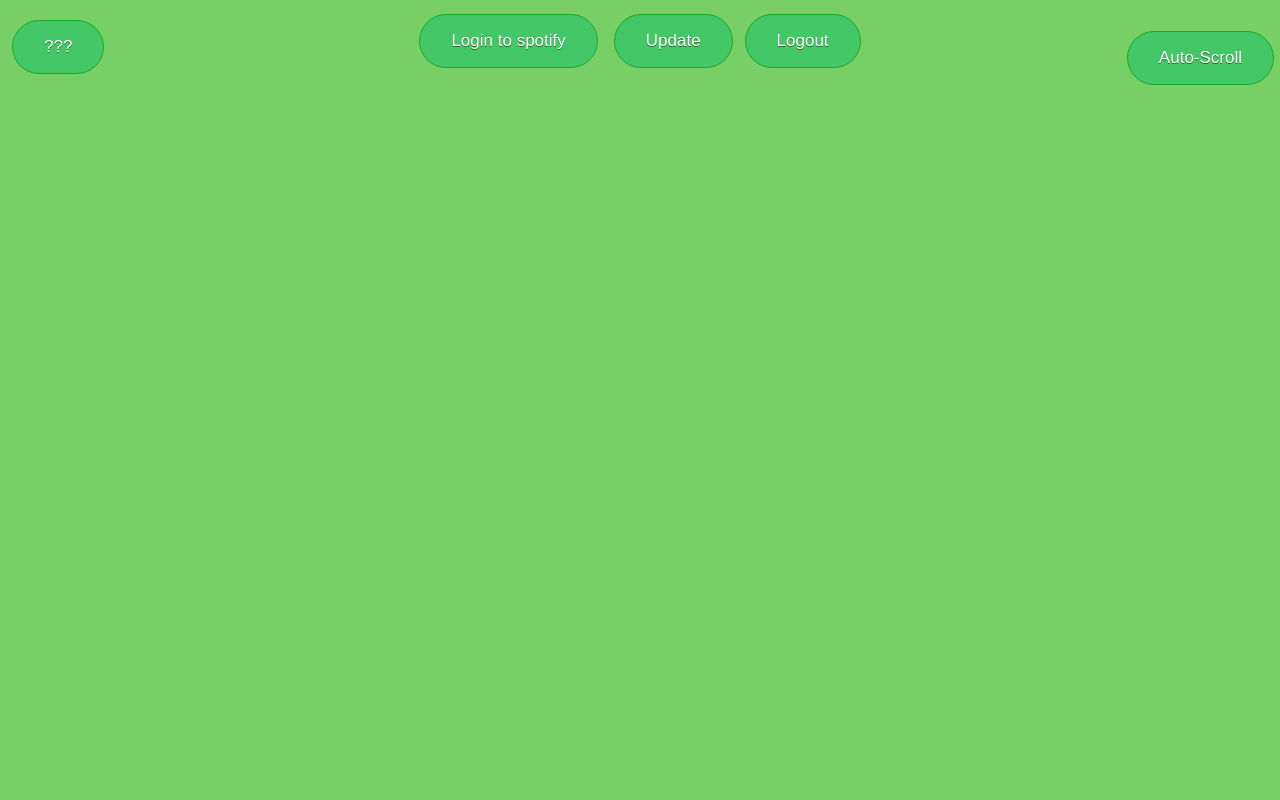
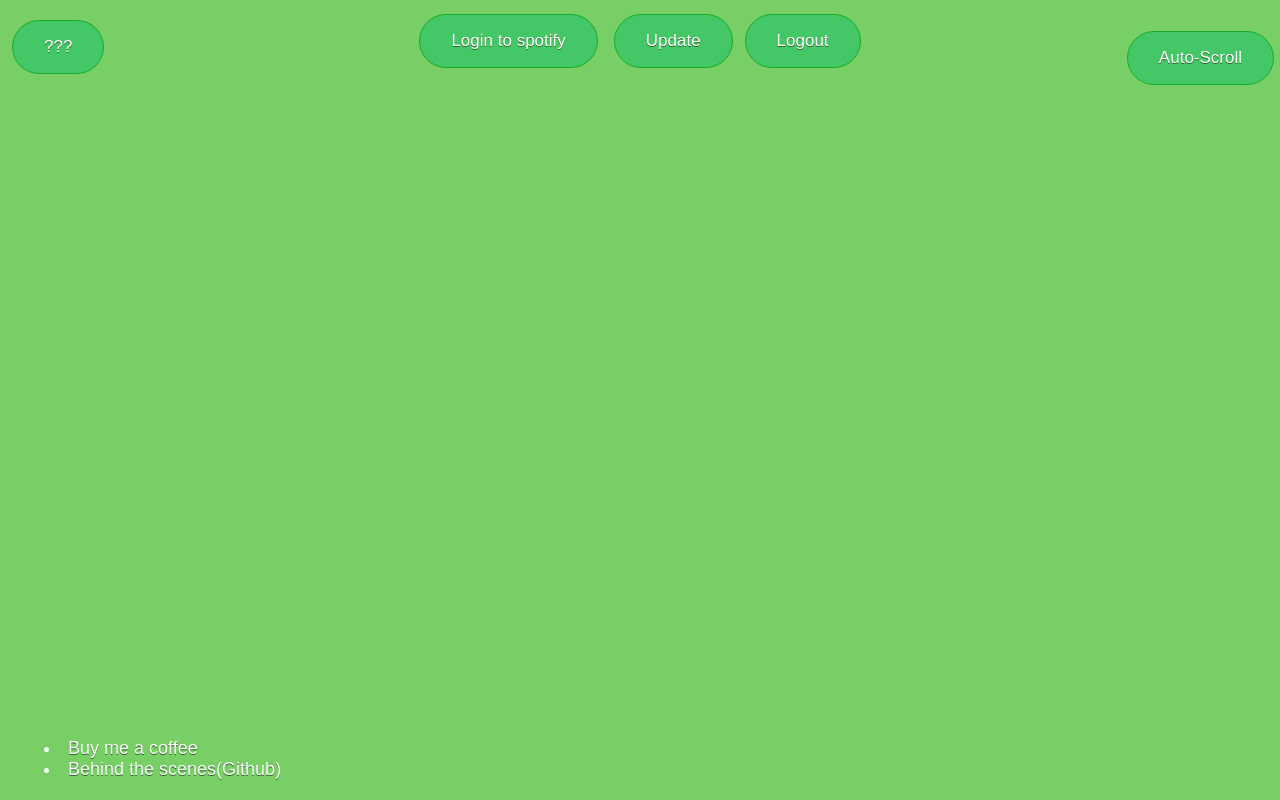
Before and after one commit to HumAnTarg3t/CSL, a website: page public/index.html in a window 1280 px wide. Drawn offline with Linux system fonts and the light colour scheme.

Commit message:
Added a coffee and github link

```diff
--- a/public/index.html
+++ b/public/index.html
@@ -46,6 +46,13 @@
       <div id="lyric" class="lyric">
         <p class="pLyric" id="pLyric"></p>
     </div>
+    <footer>
+      <div class="footer" id="footer">
+        <li><a href="https://www.buymeacoffee.com/HumAnTarg3t" target="_blank" >Buy me a coffee</a></li>
+        <li><a href="https://github.com/HumAnTarg3t/CSL" target="_blank" >Behind the scenes(Github)</a></li>
+      </div>
+    </footer>
     <script src="index.js"></script>
     </body>
+
 </html>
--- a/public/style.css
+++ b/public/style.css
@@ -165,3 +165,44 @@ header {
   margin-top: 9px;
   cursor:default;
 }
+
+
+.footer{
+  text-align: left;
+  bottom: 0%;
+  position: fixed;
+  left: 0%;
+  margin: 6px;
+  padding: 4px 32px;
+  color: #ffffff;
+  font-family: Arial;
+  text-decoration: none;
+  text-shadow: 0px 1px 0px #2f6627;
+  /* background-color: #44c767; */
+  /* border-radius: 28px;
+  border: 1px solid #18ab29; */
+  margin-bottom: 16px;
+  margin-left: 12px;
+  font-size: 18px;
+
+}
+a{
+  text-decoration: none;
+  color: #ffffff;
+  font-family: Arial;
+  text-decoration: none;
+  text-shadow: 0px 1px 0px #2f6627;
+  /* background-color: #44c767;*/
+}
+a:hover{
+  text-decoration:underline;
+  opacity: 1;
+  text-shadow: 0px 1px 0px #2f6627;
+  /* background-color: #44c767; */
+}
+
+/* .footer:hover {
+  background-color: #5cbf2a;
+  text-shadow: 0px 1px 0px #2f6627;
+  background-color: #44c767;
+} */
```
